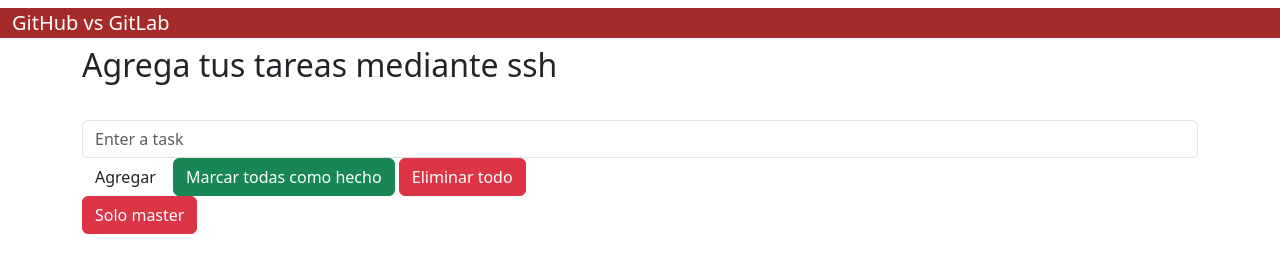
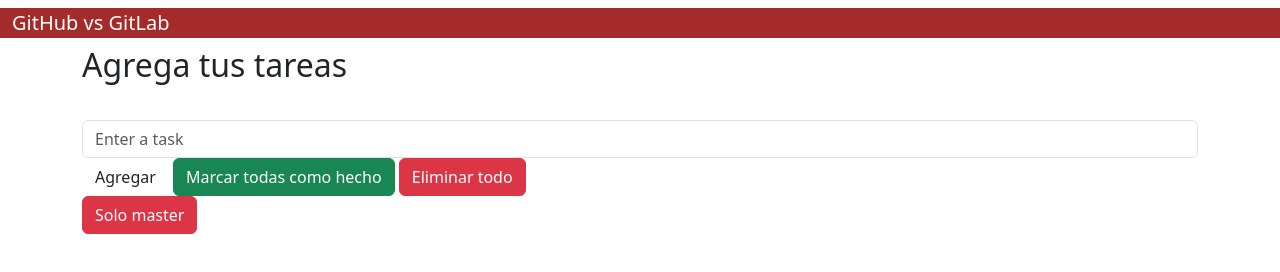
Before and after one commit to Bryan2801/Git_GitHub, a website: page index.html in a window 1280 px wide. Drawn offline with nearby package versions, Linux system fonts and the light colour scheme.

Commit message:
Cambiando el h2

```diff
--- a/index.html
+++ b/index.html
@@ -18,7 +18,7 @@
     </nav>
     <div class="container">
 
-        <h2>Agrega tus tareas mediante ssh
+        <h2>Agrega tus tareas
             <span id="yourTasksBadge" class="badge">0</span>
         </h2>
 
```
